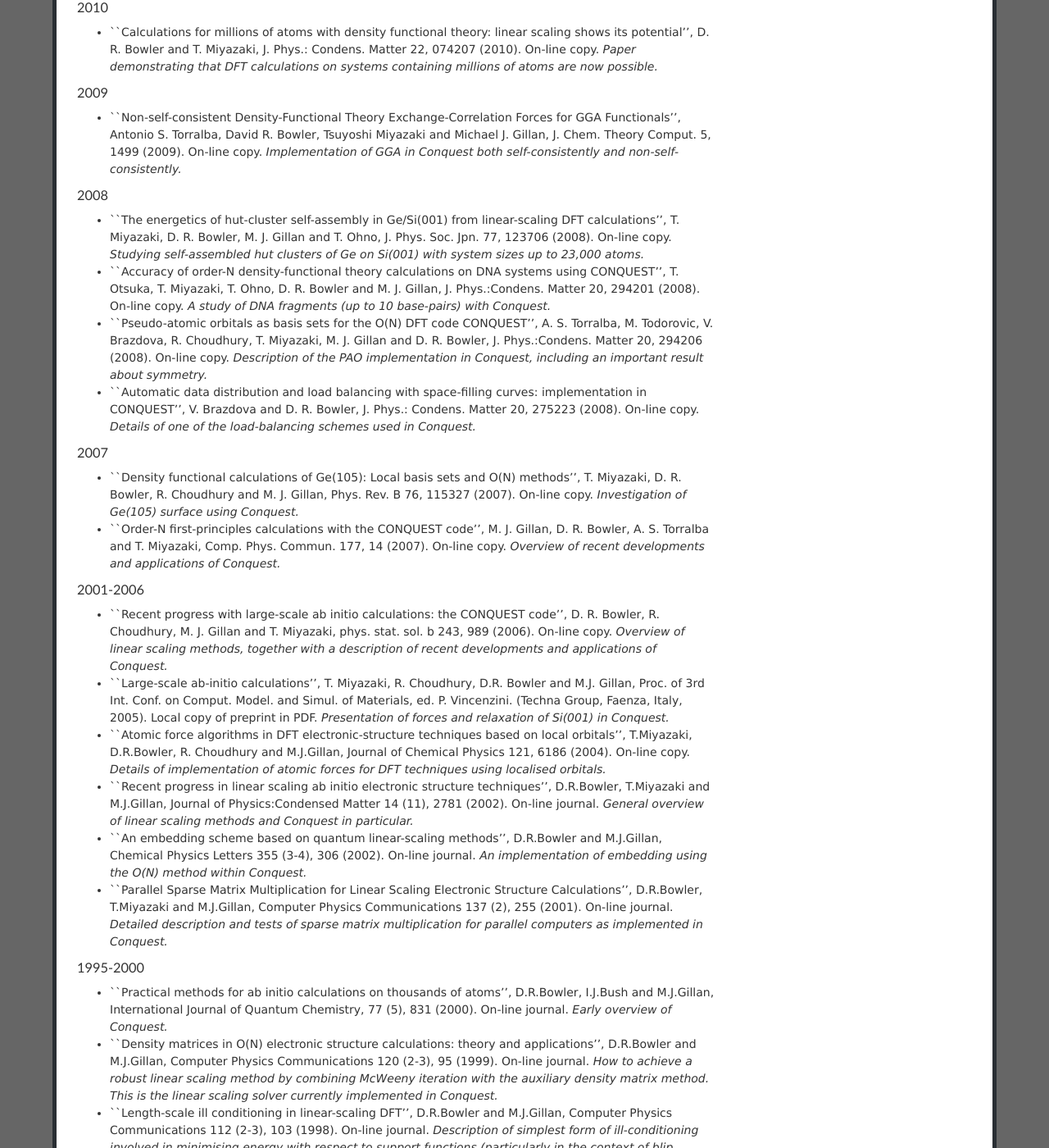
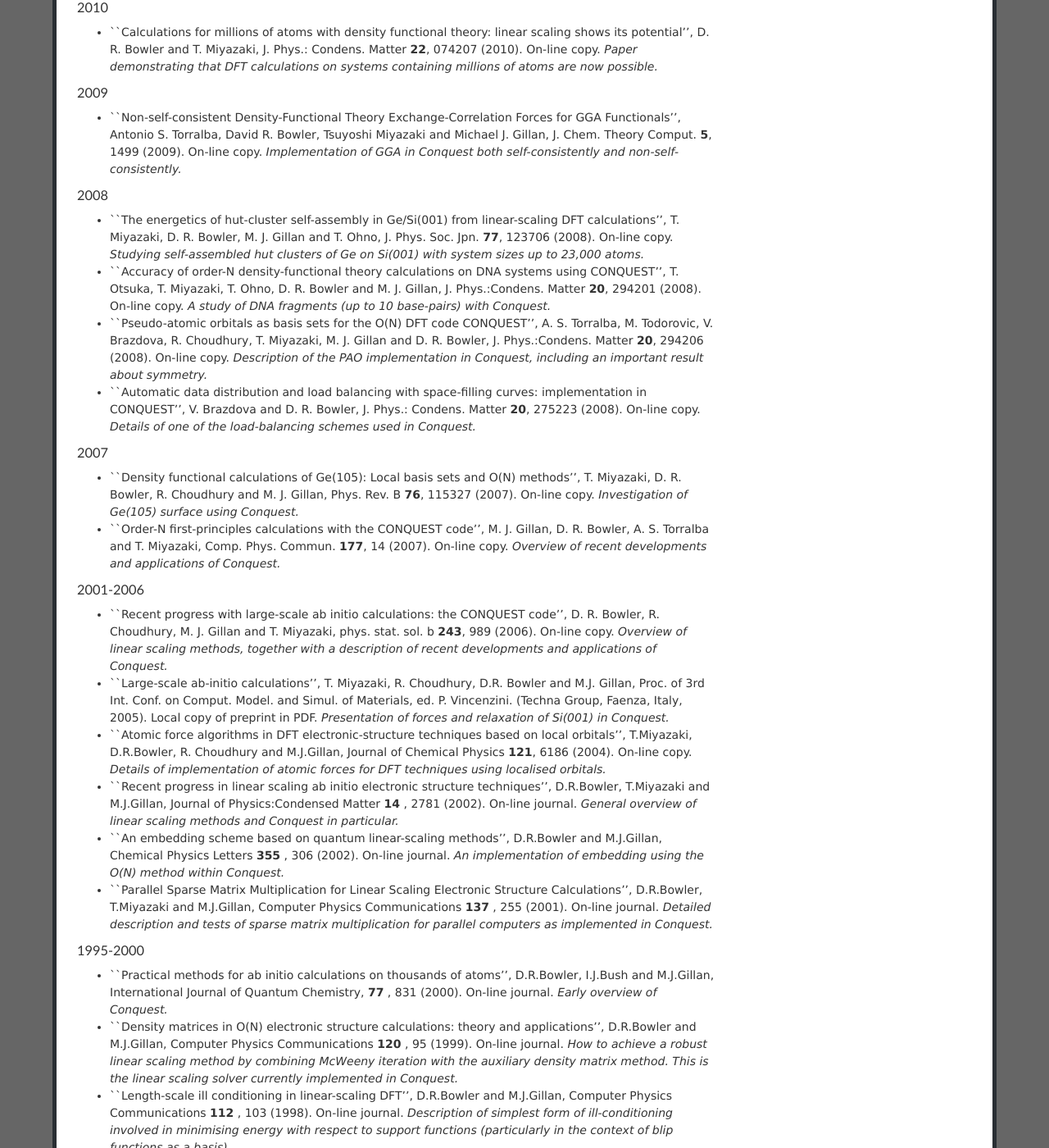
Before and after one commit to OrderN/OrderN.github.io, a Jekyll site: the page built from references.markdown, in a window 1280 px wide and 1400 px high, scrolled down 1378 px. Shown: the whole window at 82% size. Built offline with Jekyll 4.4.1, drawn with Linux system fonts in a browser that asks for light colours; some of the changed text lies outside the part shown.

Commit message:
embolden volume no.

```diff
--- a/references.markdown
+++ b/references.markdown
@@ -51,55 +51,55 @@ preprints. This list is ordered by year of publication.
 ### 2012
 <a name="Y2012"></a>
 
-   * ``O(N) methods in electronic structure calculations'', D. R. Bowler and T. Miyazaki, Rep. Prog. Phys. 75, 036503 (2012). [DOI:10.1088/0034-4885/75/3/036503](http://dx.doi.org/10.1088/0034-4885/75/3/036503) *Exhaustive review of linear scaling methods.*
+   * ``O(N) methods in electronic structure calculations'', D. R. Bowler and T. Miyazaki, Rep. Prog. Phys. **75**, 036503 (2012). [DOI:10.1088/0034-4885/75/3/036503](http://dx.doi.org/10.1088/0034-4885/75/3/036503) *Exhaustive review of linear scaling methods.*
 
 ### 2011
 <a name="Y2011"></a>
 
-   * ``Linear Scaling Constrained Density Functional Theory in CONQUEST'', A. M. P. Sena, T. Miyazaki and D. R. Bowler, J. Chem. Theory Comput. 7, 884 (2011). [DOI:10.1021/ct100601n](http://dx.doi.org/10.1021/ct100601n) *Paper detailing the implementation of constrained DFT in Conquest.*
+   * ``Linear Scaling Constrained Density Functional Theory in CONQUEST'', A. M. P. Sena, T. Miyazaki and D. R. Bowler, J. Chem. Theory Comput. **7**, 884 (2011). [DOI:10.1021/ct100601n](http://dx.doi.org/10.1021/ct100601n) *Paper detailing the implementation of constrained DFT in Conquest.*
 
 ### 2010
 <a name="Y2010"></a>
 
-   * ``Calculations for millions of atoms with density functional theory: linear scaling shows its potential'', D. R. Bowler and T. Miyazaki, J. Phys.: Condens. Matter 22, 074207 (2010). On-line copy. *Paper demonstrating that DFT calculations on systems containing millions of atoms are now possible.*
+   * ``Calculations for millions of atoms with density functional theory: linear scaling shows its potential'', D. R. Bowler and T. Miyazaki, J. Phys.: Condens. Matter **22**, 074207 (2010). On-line copy. *Paper demonstrating that DFT calculations on systems containing millions of atoms are now possible.*
 
 ### 2009
 <a name="Y2009"></a>
 
-   * ``Non-self-consistent Density-Functional Theory Exchange-Correlation Forces for GGA Functionals'', Antonio S. Torralba, David R. Bowler, Tsuyoshi Miyazaki and Michael J. Gillan, J. Chem. Theory Comput. 5, 1499 (2009). On-line copy. *Implementation of GGA in Conquest both self-consistently and non-self-consistently.*
+   * ``Non-self-consistent Density-Functional Theory Exchange-Correlation Forces for GGA Functionals'', Antonio S. Torralba, David R. Bowler, Tsuyoshi Miyazaki and Michael J. Gillan, J. Chem. Theory Comput. **5**, 1499 (2009). On-line copy. *Implementation of GGA in Conquest both self-consistently and non-self-consistently.*
 
 ### 2008
 <a name="Y2008"></a>
 
-   * ``The energetics of hut-cluster self-assembly in Ge/Si(001) from linear-scaling DFT calculations'', T. Miyazaki, D. R. Bowler, M. J. Gillan and T. Ohno, J. Phys. Soc. Jpn. 77, 123706 (2008). On-line copy.  *Studying self-assembled hut clusters of Ge on Si(001) with system sizes up to 23,000 atoms.*
-   * ``Accuracy of order-N density-functional theory calculations on DNA systems using CONQUEST'', T. Otsuka, T. Miyazaki, T. Ohno, D. R. Bowler and M. J. Gillan, J. Phys.:Condens. Matter 20, 294201 (2008). On-line copy. *A study of DNA fragments (up to 10 base-pairs) with Conquest.*
-   * ``Pseudo-atomic orbitals as basis sets for the O(N) DFT code CONQUEST'', A. S. Torralba, M. Todorovic, V. Brazdova, R. Choudhury, T. Miyazaki, M. J. Gillan and D. R. Bowler, J. Phys.:Condens. Matter 20, 294206 (2008). On-line copy.  *Description of the PAO implementation in Conquest, including an important result about symmetry.*
-   * ``Automatic data distribution and load balancing with space-filling curves: implementation in CONQUEST'', V. Brazdova and D. R. Bowler, J. Phys.: Condens. Matter 20, 275223 (2008). On-line copy.  *Details of one of the load-balancing schemes used in Conquest.*
+   * ``The energetics of hut-cluster self-assembly in Ge/Si(001) from linear-scaling DFT calculations'', T. Miyazaki, D. R. Bowler, M. J. Gillan and T. Ohno, J. Phys. Soc. Jpn. **77**, 123706 (2008). On-line copy.  *Studying self-assembled hut clusters of Ge on Si(001) with system sizes up to 23,000 atoms.*
+   * ``Accuracy of order-N density-functional theory calculations on DNA systems using CONQUEST'', T. Otsuka, T. Miyazaki, T. Ohno, D. R. Bowler and M. J. Gillan, J. Phys.:Condens. Matter **20**, 294201 (2008). On-line copy. *A study of DNA fragments (up to 10 base-pairs) with Conquest.*
+   * ``Pseudo-atomic orbitals as basis sets for the O(N) DFT code CONQUEST'', A. S. Torralba, M. Todorovic, V. Brazdova, R. Choudhury, T. Miyazaki, M. J. Gillan and D. R. Bowler, J. Phys.:Condens. Matter **20**, 294206 (2008). On-line copy.  *Description of the PAO implementation in Conquest, including an important result about symmetry.*
+   * ``Automatic data distribution and load balancing with space-filling curves: implementation in CONQUEST'', V. Brazdova and D. R. Bowler, J. Phys.: Condens. Matter **20**, 275223 (2008). On-line copy.  *Details of one of the load-balancing schemes used in Conquest.*
 
 ### 2007
 <a name="Y2007"></a>
 
-   * ``Density functional calculations of Ge(105): Local basis sets and O(N) methods'', T. Miyazaki, D. R. Bowler, R. Choudhury and M. J. Gillan, Phys. Rev. B 76, 115327 (2007). On-line copy. *Investigation of Ge(105) surface using Conquest.*
-   * ``Order-N first-principles calculations with the CONQUEST code'', M. J. Gillan, D. R. Bowler, A. S. Torralba and T. Miyazaki, Comp. Phys. Commun. 177, 14 (2007). On-line copy.  *Overview of recent developments and applications of Conquest.*
+   * ``Density functional calculations of Ge(105): Local basis sets and O(N) methods'', T. Miyazaki, D. R. Bowler, R. Choudhury and M. J. Gillan, Phys. Rev. B **76**, 115327 (2007). On-line copy. *Investigation of Ge(105) surface using Conquest.*
+   * ``Order-N first-principles calculations with the CONQUEST code'', M. J. Gillan, D. R. Bowler, A. S. Torralba and T. Miyazaki, Comp. Phys. Commun. **177**, 14 (2007). On-line copy.  *Overview of recent developments and applications of Conquest.*
 
 ### 2001-2006
 <a name="Y2006"></a>
 
-   * ``Recent progress with large-scale ab initio calculations: the CONQUEST code'', D. R. Bowler, R. Choudhury, M. J. Gillan and T. Miyazaki, phys. stat. sol. b 243, 989 (2006). On-line copy. *Overview of linear scaling methods, together with a description of recent developments and applications of Conquest.*
+   * ``Recent progress with large-scale ab initio calculations: the CONQUEST code'', D. R. Bowler, R. Choudhury, M. J. Gillan and T. Miyazaki, phys. stat. sol. b **243**, 989 (2006). On-line copy. *Overview of linear scaling methods, together with a description of recent developments and applications of Conquest.*
    * ``Large-scale ab-initio calculations'', T. Miyazaki, R. Choudhury, D.R. Bowler and M.J. Gillan, Proc. of 3rd Int. Conf. on Comput. Model. and Simul. of Materials, ed. P. Vincenzini. (Techna Group, Faenza, Italy, 2005). Local copy of preprint in PDF. *Presentation of forces and relaxation of Si(001) in Conquest.*
-   * ``Atomic force algorithms in DFT electronic-structure techniques based on local orbitals'', T.Miyazaki, D.R.Bowler, R. Choudhury and M.J.Gillan, Journal of Chemical Physics 121, 6186 (2004). On-line copy. *Details of implementation of atomic forces for DFT techniques using localised orbitals.*
-   * ``Recent progress in linear scaling ab initio electronic structure techniques'', D.R.Bowler, T.Miyazaki and M.J.Gillan, Journal of Physics:Condensed Matter 14 (11), 2781 (2002). On-line journal.  *General overview of linear scaling methods and Conquest in particular.*
-   * ``An embedding scheme based on quantum linear-scaling methods'', D.R.Bowler and M.J.Gillan, Chemical Physics Letters 355 (3-4), 306 (2002). On-line journal.  *An implementation of embedding using the O(N) method within Conquest.*
-   * ``Parallel Sparse Matrix Multiplication for Linear Scaling Electronic Structure Calculations'', D.R.Bowler, T.Miyazaki and M.J.Gillan, Computer Physics Communications 137 (2), 255 (2001). On-line journal. *Detailed description and tests of sparse matrix multiplication for parallel computers as implemented in Conquest.*
+   * ``Atomic force algorithms in DFT electronic-structure techniques based on local orbitals'', T.Miyazaki, D.R.Bowler, R. Choudhury and M.J.Gillan, Journal of Chemical Physics **121**, 6186 (2004). On-line copy. *Details of implementation of atomic forces for DFT techniques using localised orbitals.*
+   * ``Recent progress in linear scaling ab initio electronic structure techniques'', D.R.Bowler, T.Miyazaki and M.J.Gillan, Journal of Physics:Condensed Matter **14** , 2781 (2002). On-line journal.  *General overview of linear scaling methods and Conquest in particular.*
+   * ``An embedding scheme based on quantum linear-scaling methods'', D.R.Bowler and M.J.Gillan, Chemical Physics Letters **355** , 306 (2002). On-line journal.  *An implementation of embedding using the O(N) method within Conquest.*
+   * ``Parallel Sparse Matrix Multiplication for Linear Scaling Electronic Structure Calculations'', D.R.Bowler, T.Miyazaki and M.J.Gillan, Computer Physics Communications **137** , 255 (2001). On-line journal. *Detailed description and tests of sparse matrix multiplication for parallel computers as implemented in Conquest.*
 
 ### 1995-2000
 <a name="Y2000"></a>
 
-   * ``Practical methods for ab initio calculations on thousands of atoms'', D.R.Bowler, I.J.Bush and M.J.Gillan, International Journal of Quantum Chemistry, 77 (5), 831 (2000). On-line journal.  *Early overview of Conquest.*
-   * ``Density matrices in O(N) electronic structure calculations: theory and applications'', D.R.Bowler and M.J.Gillan, Computer Physics Communications 120 (2-3), 95 (1999). On-line journal.  *How to achieve a robust linear scaling method by combining McWeeny iteration with the auxiliary density matrix method. This is the linear scaling solver currently implemented in Conquest.*
-   * ``Length-scale ill conditioning in linear-scaling DFT'', D.R.Bowler and M.J.Gillan, Computer Physics Communications 112 (2-3), 103 (1998). On-line journal.  *Description of simplest form of ill-conditioning involved in minimising energy with respect to support functions (particularly in the context of blip functions as a basis).*
+   * ``Practical methods for ab initio calculations on thousands of atoms'', D.R.Bowler, I.J.Bush and M.J.Gillan, International Journal of Quantum Chemistry, **77** , 831 (2000). On-line journal.  *Early overview of Conquest.*
+   * ``Density matrices in O(N) electronic structure calculations: theory and applications'', D.R.Bowler and M.J.Gillan, Computer Physics Communications **120** , 95 (1999). On-line journal.  *How to achieve a robust linear scaling method by combining McWeeny iteration with the auxiliary density matrix method. This is the linear scaling solver currently implemented in Conquest.*
+   * ``Length-scale ill conditioning in linear-scaling DFT'', D.R.Bowler and M.J.Gillan, Computer Physics Communications **112** , 103 (1998). On-line journal.  *Description of simplest form of ill-conditioning involved in minimising energy with respect to support functions (particularly in the context of blip functions as a basis).*
    * ``First Principles Order N Calculations on Very Large Systems'', M.J.Gillan, D.R.Bowler, C.M.Goringe and E.Hernandez, in ``The Physics of Complex Liquids'', Proceedings of the Internationl Symposium, 10-12 November 1997, Nagoya, Japan, ed. F.Yonezawa, K.Tsuji, K.Kaji, M.Doi and T.Fujiwara (World Scientific, 1998). Local copy of preprint in PDF   *Discussion of three forms of ill-conditioning affecting localised basis techniques.*
-   * ``Linear-scaling DFT-pseudopotential calculations on parallel computers'', C.M.Goringe, E. Hernandez, M.J.Gillan and I.J.Bush, Computer Physics Communications 102(1-3), 1 (1997). On-line journal.  *Description of parallelisation of the Conquest code in its original form.*
-   * ``Basis functions for linear-scaling first-principles calculations'', E. Hernandez, M.J.Gillan and C.M.Goringe, Physical Review B 55(20), 13485 (1997). On-line journal.  *Description of the B-spline basis set used in the Conquest code.*
-   * ``Linear-scaling density-functional-theory technique: The density-matrix approach'', E. Hernandez, M.J.Gillan and C.M.Goringe, Physical Review B 53(11), 7147 (1996). On-line journal.   *Detailed description of the implementation of the practical linear scaling DFT code, Conquest.*
-   * ``Self-consistent first-principles technique with linear scaling'', E. Hernandez and M.J.Gillan, Physical Review B 51 (15), 10157 (1995). On-line journal.   *Paper describing the strategy used to achieve practical linear scaling performance in Conquest DFT calculations.*
+   * ``Linear-scaling DFT-pseudopotential calculations on parallel computers'', C.M.Goringe, E. Hernandez, M.J.Gillan and I.J.Bush, Computer Physics Communications **102**, 1 (1997). On-line journal.  *Description of parallelisation of the Conquest code in its original form.*
+   * ``Basis functions for linear-scaling first-principles calculations'', E. Hernandez, M.J.Gillan and C.M.Goringe, Physical Review B **55**, 13485 (1997). On-line journal.  *Description of the B-spline basis set used in the Conquest code.*
+   * ``Linear-scaling density-functional-theory technique: The density-matrix approach'', E. Hernandez, M.J.Gillan and C.M.Goringe, Physical Review B **53**, 7147 (1996). On-line journal.   *Detailed description of the implementation of the practical linear scaling DFT code, Conquest.*
+   * ``Self-consistent first-principles technique with linear scaling'', E. Hernandez and M.J.Gillan, Physical Review B **51**, 10157 (1995). On-line journal.   *Paper describing the strategy used to achieve practical linear scaling performance in Conquest DFT calculations.*
```
